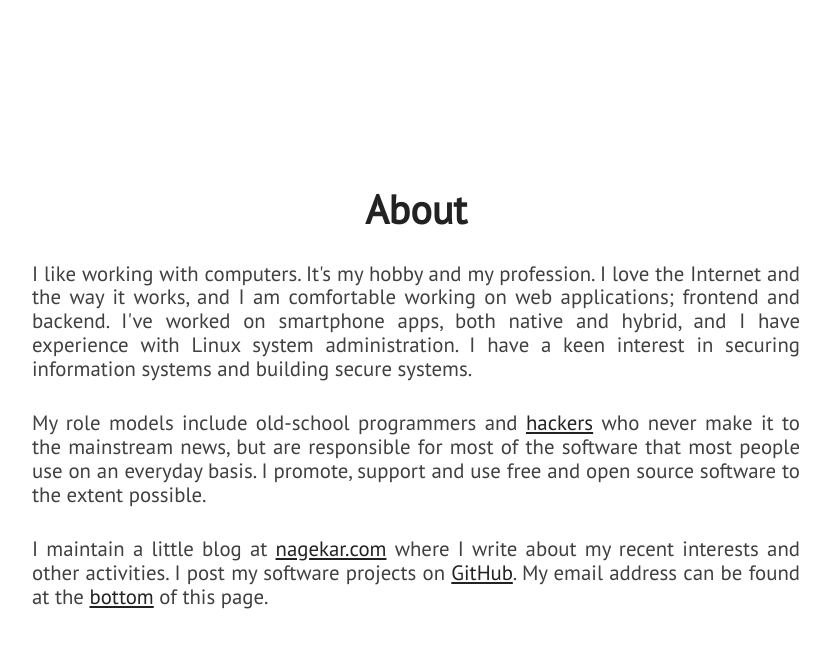
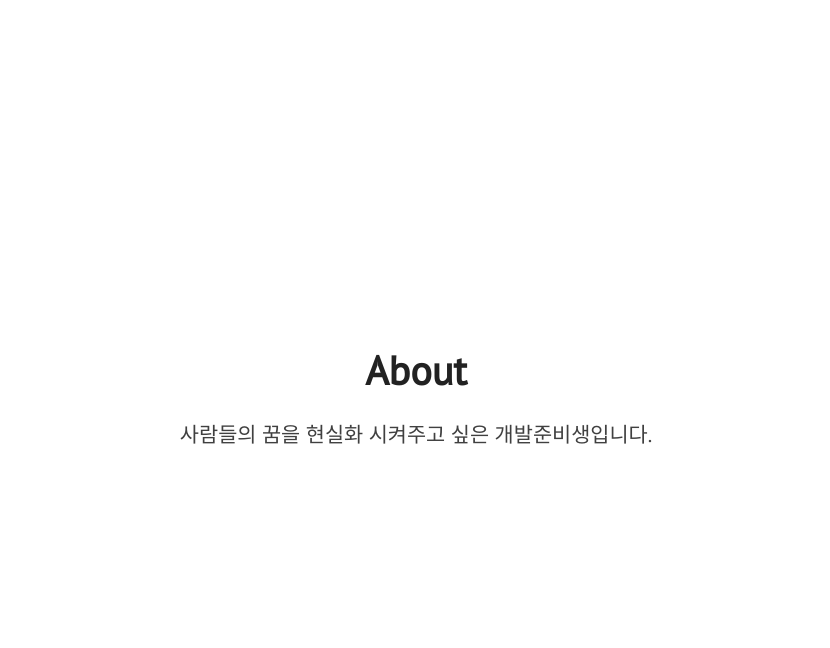
Before and after one commit to YoungGyu99/YoungGyu99.github.io, a Jekyll site: the page built from index.html, in a window 1280 px wide and 900 px high, scrolled down 1018 px. Shown: the top 648 px of the window, without its empty margins (224-1054 px from the left). Built offline with Jekyll 4.4.1, drawn with Linux system fonts in a browser that asks for light colours; nearby versions of some CDN libraries.

Commit message:
Update about.html

```diff
--- a/_includes/about.html
+++ b/_includes/about.html
@@ -3,14 +3,7 @@
         <div id="about-text">
             <div class="section-heading">About</div>
             <p class="paragraph-text justify-text">
-                I like working with computers. It's my hobby and my profession. I love the Internet and the way it works, and I am comfortable working on web applications; frontend and backend. I've worked on smartphone apps, both native and hybrid, and I have experience with Linux system administration. I have a keen interest in securing information systems and building secure systems.
-            </p>
-            <p class="paragraph-text justify-text">
-                My role models include old-school programmers and <a href="https://stallman.org/articles/on-hacking.html">hackers</a> who never make it to the mainstream news, but are responsible for most of the software that most people use on an everyday basis. I promote, support and use free and open source software to the extent possible.
-            </p>
-            <p class="paragraph-text justify-text">
-                I maintain a little blog at <a href="{{ site.blog_url }}">nagekar.com</a> where I write about my recent interests and other activities. I post my software projects on <a href="https://github.com/{{ site.github_username }}">GitHub</a>. My email address can be found at the <span class="extra-link"><a href="#extra">bottom</a></span> of this page.
-            </p>
+            사람들의 꿈을 현실화 시켜주고 싶은 개발준비생입니다.
         </div>
     </section>
 </div>
```
